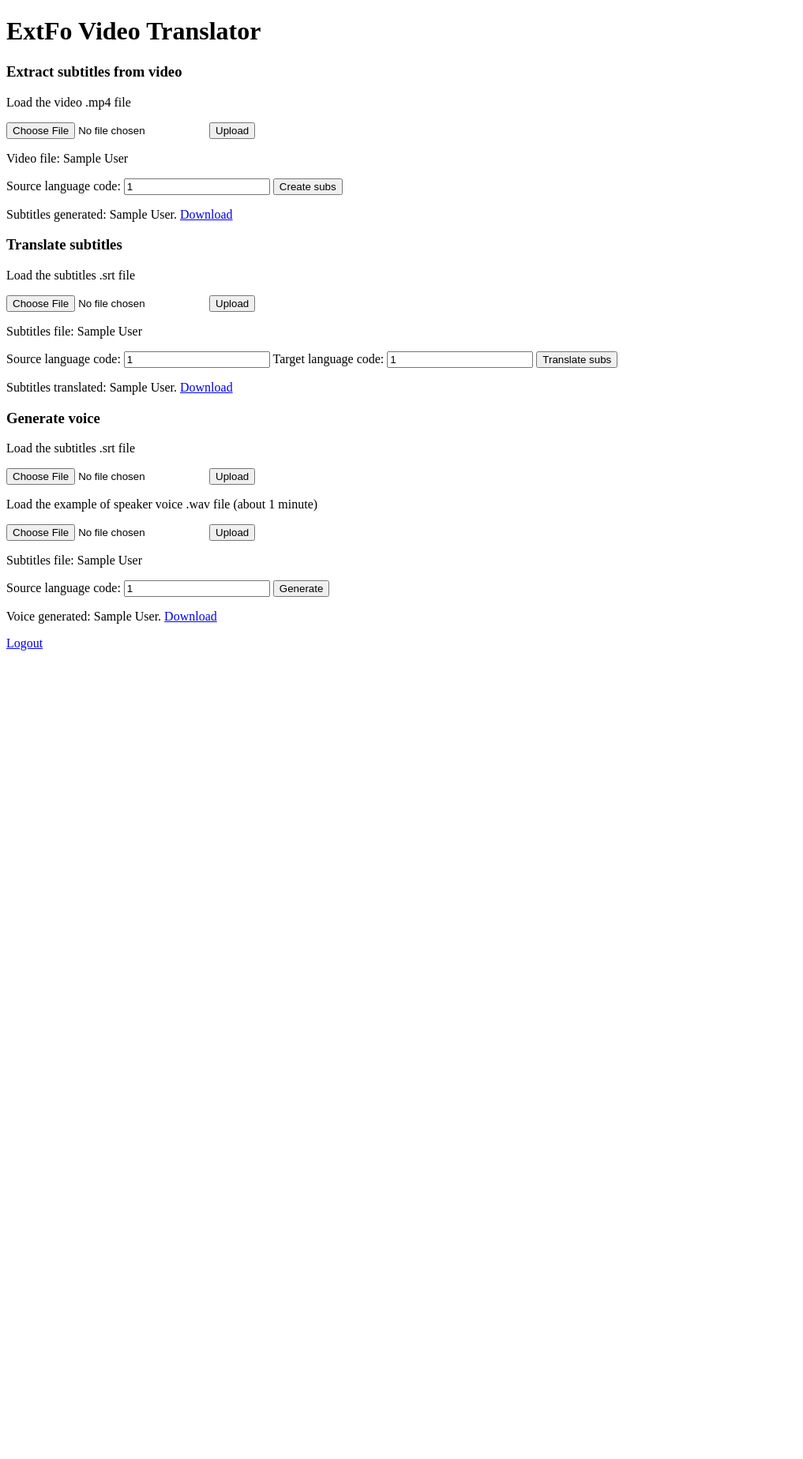
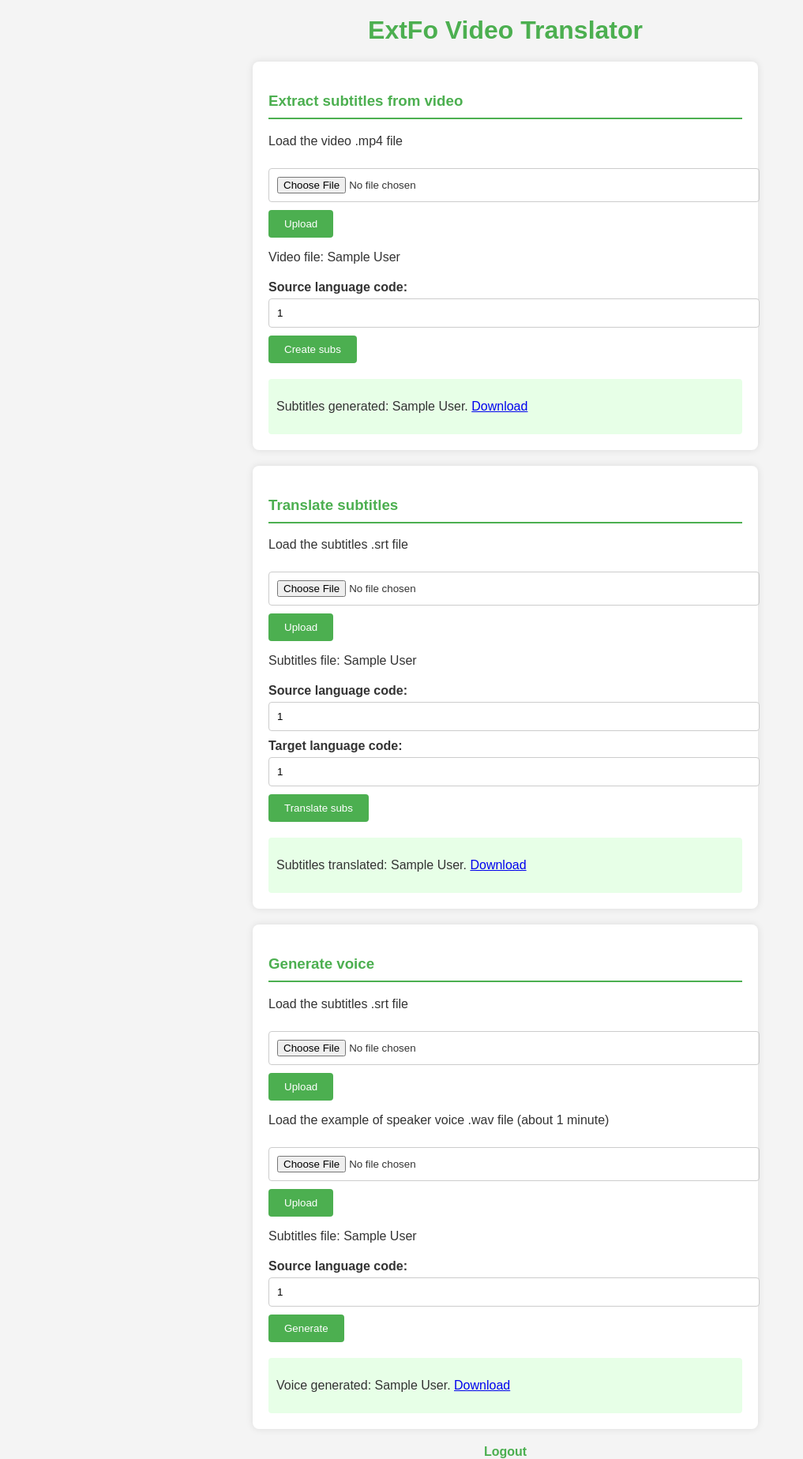
Before and after one commit to samb1232/VideoTranslator, a Flask app: page / in a window 1280 px wide. Shown: the whole page at 79% size, without its empty margins (0-1017 px from the left). Before the commit the page ends 824 px from the top, so only its background shows below. Run offline with Flask 3, Linux system fonts and the light colour scheme; the visitor is signed in with stand-in values (Sample User, id 1); some libraries are stand-ins or nearby versions.

Commit message:
added css, js and icon

```diff
--- /dev/null
+++ b/static/homepage_style.css
@@ -0,0 +1,99 @@
+body {
+    font-family: Arial, sans-serif;
+    background-color: #f4f4f4;
+    margin: 0;
+    padding: 0;
+    color: #333;
+}
+
+h1 {
+    text-align: center;
+    margin-top: 20px;
+    color: #4CAF50;
+}
+
+.extract_subs_div,
+.translate_subs_div,
+.generate_voice_line_div {
+    background-color: #fff;
+    margin: 20px auto;
+    padding: 20px;
+    border-radius: 8px;
+    box-shadow: 0 0 10px rgba(0, 0, 0, 0.1);
+    max-width: 600px;
+}
+
+h3 {
+    border-bottom: 2px solid #4CAF50;
+    padding-bottom: 10px;
+    color: #4CAF50;
+}
+
+form {
+    margin-top: 20px;
+}
+
+label {
+    display: block;
+    margin-top: 10px;
+    font-weight: bold;
+}
+
+input[type="text"],
+input[type="file"] {
+    width: 100%;
+    padding: 10px;
+    margin-top: 5px;
+    border: 1px solid #ccc;
+    border-radius: 4px;
+}
+
+input[type="submit"] {
+    background-color: #4CAF50;
+    color: white;
+    padding: 10px 20px;
+    border: none;
+    border-radius: 4px;
+    cursor: pointer;
+    margin-top: 10px;
+}
+
+input[type="submit"]:hover {
+    background-color: #45a049;
+}
+
+input[type="submit"]:disabled {
+    background-color: #ccc;
+    cursor: not-allowed;
+}
+
+#vid_processing_message,
+#translation_processing_message,
+#voice_gen_processing_message {
+    color: red;
+    margin-top: 10px;
+}
+
+.subs_generated_div,
+.subs_translated_div,
+.voice_generated_div {
+    background-color: #e7ffe7;
+    padding: 10px;
+    border-radius: 4px;
+    margin-top: 20px;
+}
+
+.logout {
+    text-align: center;
+    margin-top: 20px;
+}
+
+.logout a {
+    color: #4CAF50;
+    text-decoration: none;
+    font-weight: bold;
+}
+
+.logout a:hover {
+    text-decoration: underline;
+}
--- a/templates/home.html
+++ b/templates/home.html
@@ -4,72 +4,10 @@
 <head>
     <meta charset="UTF-8">
     <title>Home</title>
+    <link rel="stylesheet" href="{{ url_for('static', filename='homepage_style.css') }}">
+    <link rel="icon" href="{{ url_for('static', filename='favicon.ico') }}" type="image/x-icon">
     <script src="https://code.jquery.com/jquery-3.6.0.min.js"></script>
-    <script>
-        $(document).ready(function () {
-            $('#create_subs_form').on('submit', function (e) {
-                e.preventDefault();
-                $('#create_subs_button').prop('disabled', true);
-                $('#vid_processing_message').show();
-                $.ajax({
-                    url: $(this).attr('action'),
-                    type: 'POST',
-                    data: $(this).serialize(),
-                    success: function (response) {
-                        location.reload();
-                    }
-                });
-            });
-
-            $('#translate_subs_form').on('submit', function (e) {
-                e.preventDefault();
-                $('#translate_subs_button').prop('disabled', true);
-                $('#translation_processing_message').show();
-                $.ajax({
-                    url: $(this).attr('action'),
-                    type: 'POST',
-                    data: $(this).serialize(),
-                    success: function (response) {
-                        location.reload();
-                    }
-                });
-            });
-
-            $('#generate_voice_form').on('submit', function (e) {
-                e.preventDefault();
-                $('#generate_voice_button').prop('disabled', true);
-                $('#voice_gen_processing_message').show();
-                $.ajax({
-                    url: $(this).attr('action'),
-                    type: 'POST',
-                    data: $(this).serialize(),
-                    success: function (response) {
-                        location.reload();
-                    }
-                });
-            });
-
-
-            $('form[enctype="multipart/form-data"]').on('submit', function (e) {
-                e.preventDefault();
-                var formData = new FormData(this);
-                $.ajax({
-                    url: $(this).attr('action'),
-                    type: 'POST',
-                    data: formData,
-                    contentType: false,
-                    processData: false,
-                    success: function (response) {
-                        if (response.status === 'success') {
-                            location.reload();
-                        } else {
-                            alert(response.message);
-                        }
-                    }
-                });
-            });
-        });
-    </script>
+    <script src="{{url_for('static', filename='homepage_script.js')}}"></script>
 </head>
 
 <body>
```
Also changed, not shown: static/homepage_script.js (added, +63 -0 lines), static/login_style.css (added, +72 -0 lines), templates/login.html (+2 -74 lines), static/favicon.ico (added).
